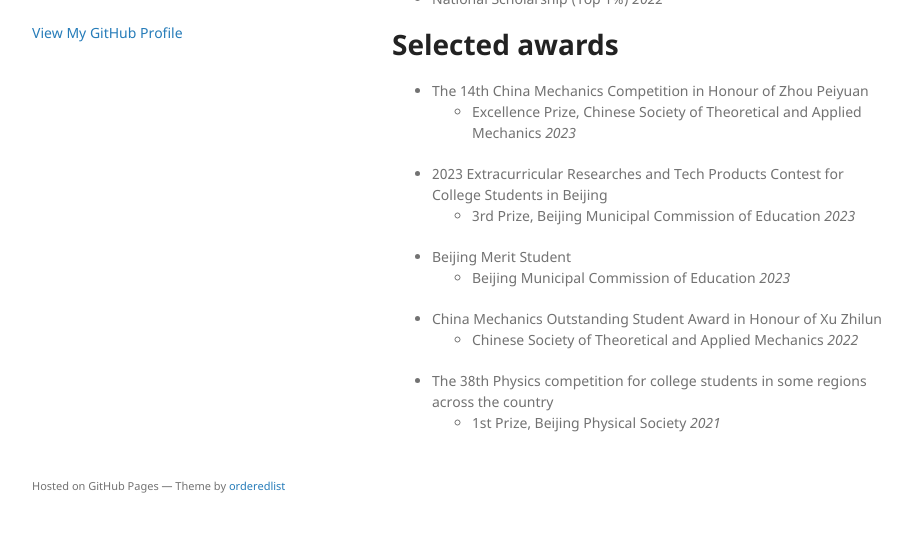
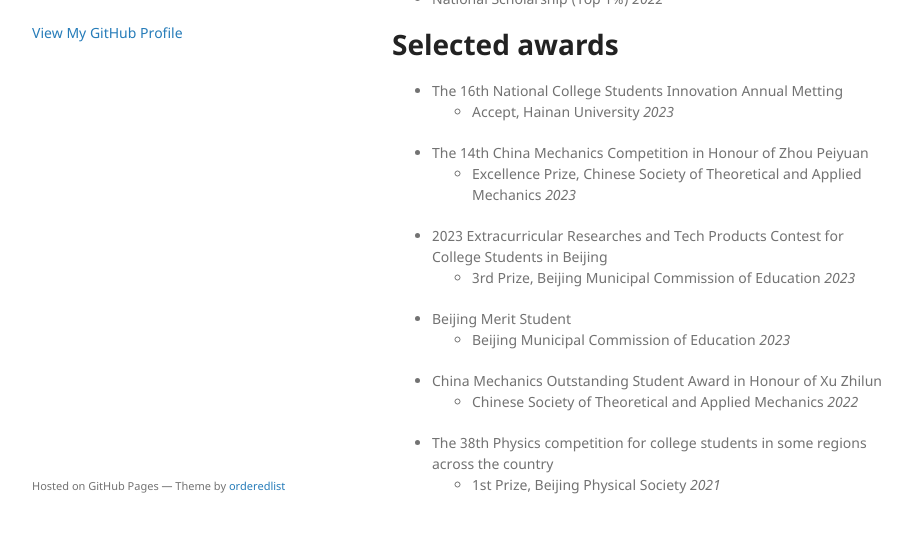
Before and after one commit to JRZhang2003/JRZhang2003.github.io, a Jekyll site: the page built from index.md, in a window 1280 px wide and 900 px high, scrolled down 1054 px, cut to the strip 335-868 px from the top of the window. Shown: the whole strip, without its empty margins (178-1090 px from the left). Built offline with Jekyll 4.4.1, drawn with Linux system fonts in a browser that asks for light colours; before the commit the page ends 1892 px from its top, so only the background shows below that.

Commit message:
Update index.md

```diff
--- a/index.md
+++ b/index.md
@@ -42,6 +42,8 @@ China Agricultural University (CAU) *Sep 2020 - Present*
 - National Scholarship (Top 1%) *2022*
 
 # Selected awards
+- The 16th National College Students Innovation Annual Metting
+  - Accept, Hainan University *2023*
 - The 14th China Mechanics Competition in Honour of Zhou Peiyuan
   - Excellence Prize, Chinese Society of Theoretical and Applied Mechanics *2023*
 - 2023 Extracurricular Researches and Tech Products Contest for College Students in Beijing
```
